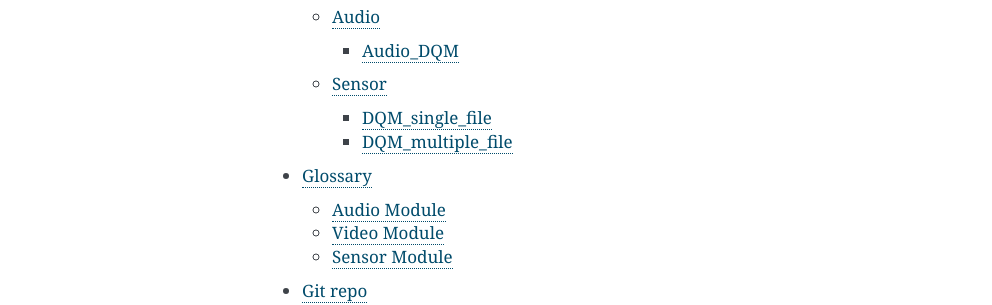
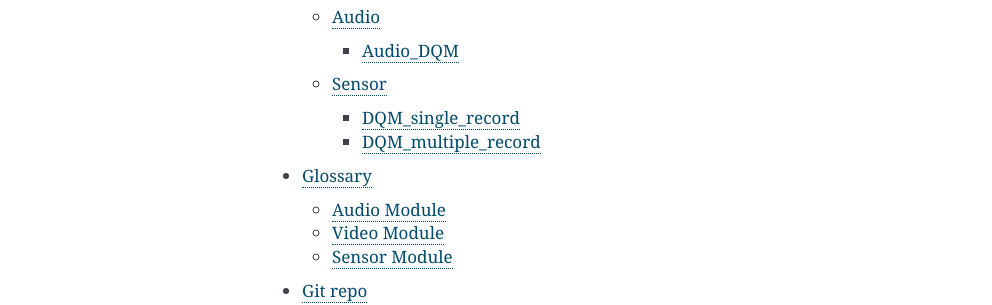
Before and after one commit to aid4mh/QPrism, a Sphinx documentation site: the page built from docs/index.rst, in a window 1280 px wide. Shown: the part 789-1094 px from the top of the page, without its empty margins (148-1140 px from the left). Built offline with Sphinx 7.4.7, drawn with Linux system fonts in a browser that asks for light colours.

Commit message:
renaming the sensor DQM class

```diff
--- a/docs/DQM_multiple_file.rst
+++ b/docs/DQM_multiple_file.rst
@@ -1,10 +1,10 @@
-DQM_multiple_file
-=================
+DQM_multiple_record
+===================
 
 This is the class for computing the DQM for multiple records. It supports to compute an overall DQM for the whole dataset,
 and compute a set of individual DQMs for each record in the dataset.
 
-.. autoclass:: QPrism.Sensor.DQM.DQM_multiple_file
+.. autoclass:: QPrism.Sensor.DQM.DQM_multiple_record
     :members:
     :undoc-members:
     :show-inheritance:
--- a/docs/DQM_single_file.rst
+++ b/docs/DQM_single_file.rst
@@ -1,9 +1,9 @@
-DQM_single_file
-===============
+DQM_single_record
+=================
 
 This is the class for computing a single record DQM.
 
-.. autoclass:: QPrism.Sensor.DQM.DQM_single_file
+.. autoclass:: QPrism.Sensor.DQM.DQM_single_record
     :members:
     :undoc-members:
     :show-inheritance:
```
Also changed, not shown: 2 other files.
